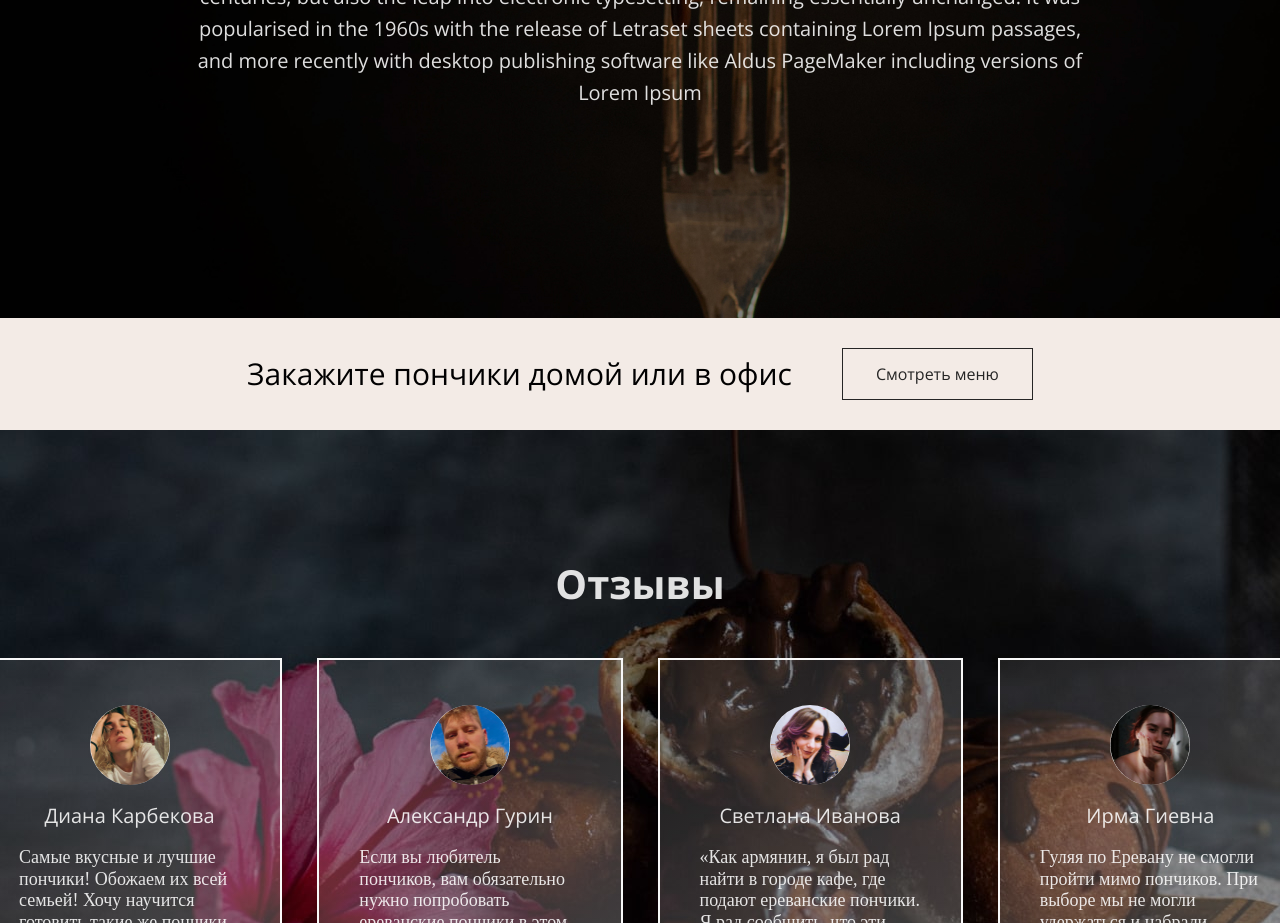
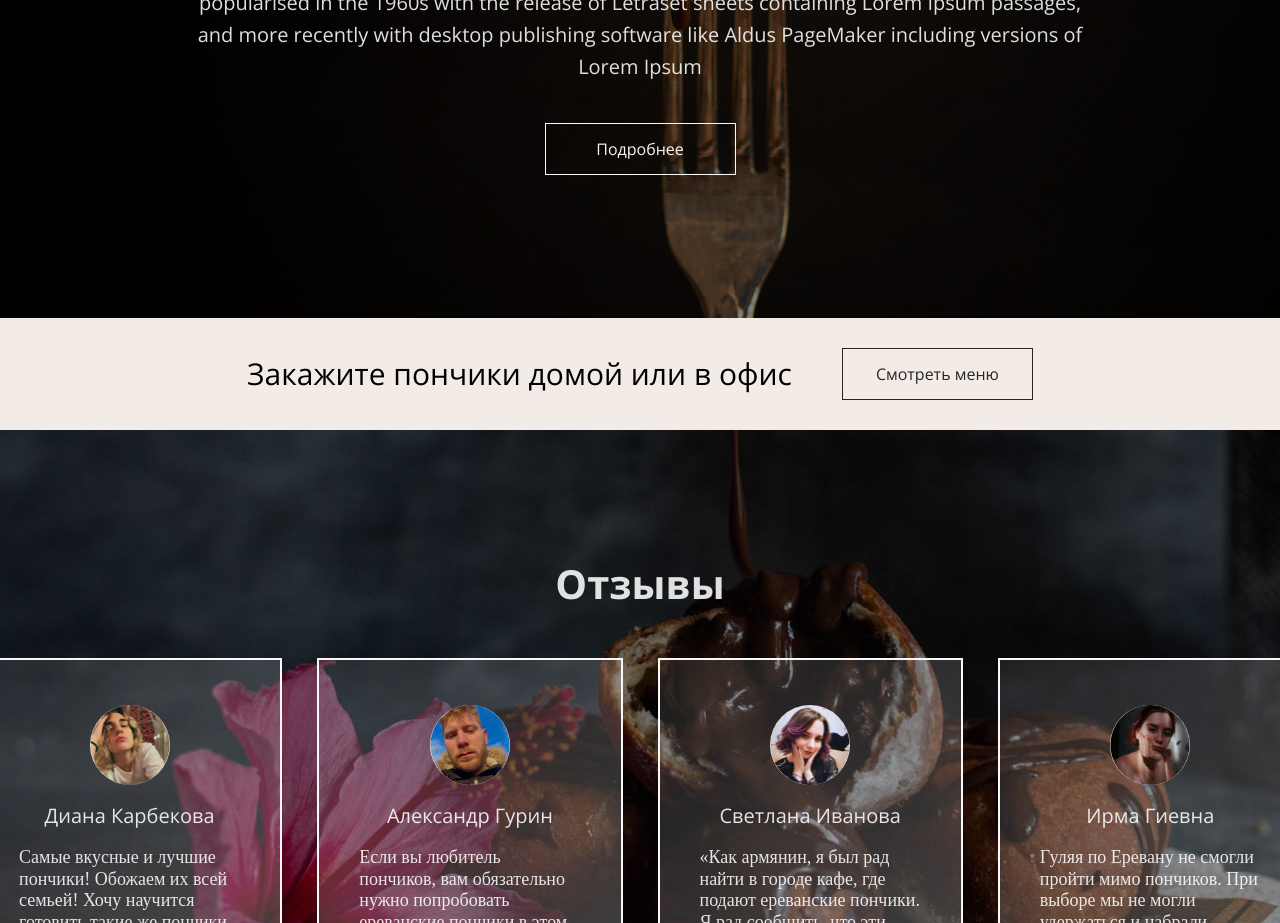
Before and after one commit to kerbasi/ponchik, a React (Vite) app: page / in a window 1280 px wide. Shown: the part 2160-3083 px from the top of the page. Built offline with nearby package versions, Linux system fonts and the light colour scheme.

Commit message:
button for aboutUs

```diff
--- a/src/Components/AboutUsSection/AboutUsSection.jsx
+++ b/src/Components/AboutUsSection/AboutUsSection.jsx
@@ -1,3 +1,4 @@
+import { Button } from "../Button/Button";
 import "./AboutUsSection.sass";
 
 export const AboutUsSection = () => {
@@ -14,6 +15,7 @@ export const AboutUsSection = () => {
       sheets containing Lorem Ipsum passages, and more recently with desktop
       publishing software like Aldus PageMaker including versions of Lorem Ipsum
     </p>
+    <Button title='Подробнее' />
   </section>
   )
 };
```
